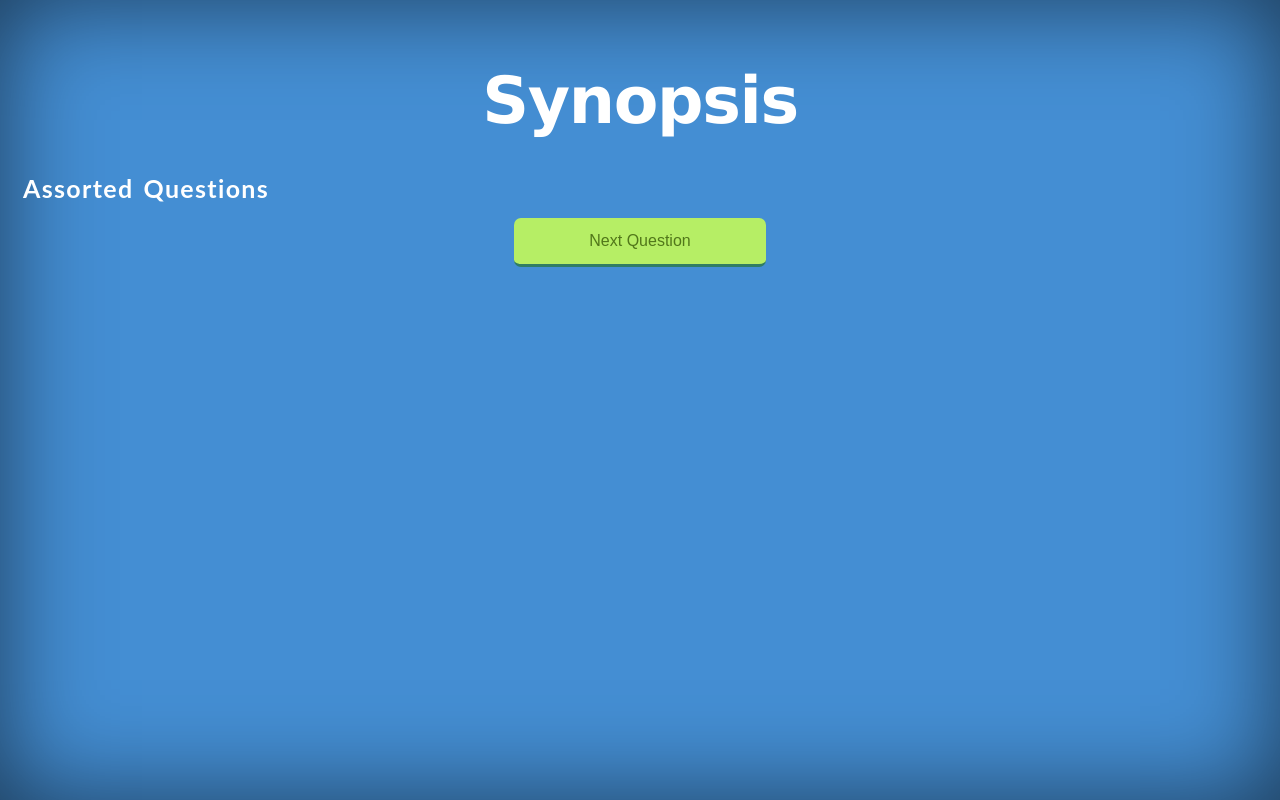
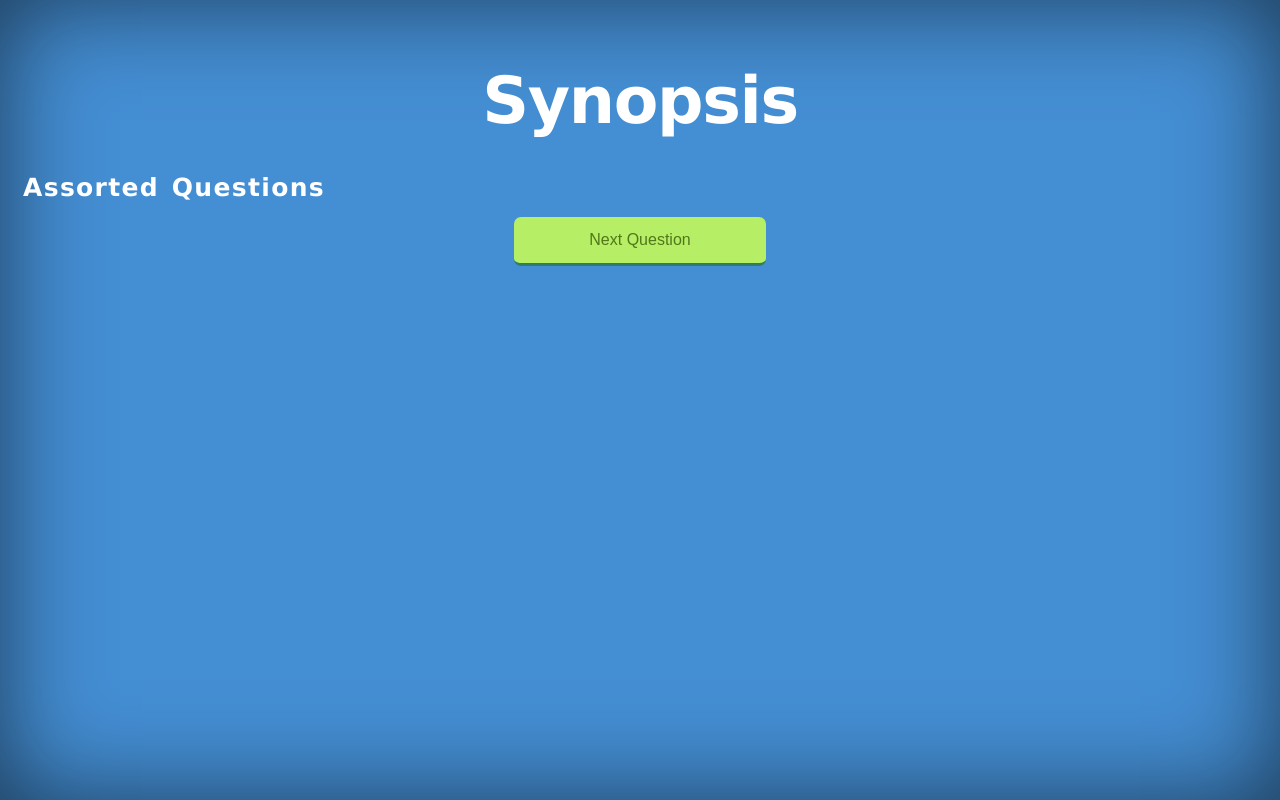
Before and after one commit to Rimax-Consulting/gatol-html-cs169-fa15, a plain HTML site: page game.html in a window 1280 px wide. Both pictures are taken after a click on the button "Start". Drawn offline with Linux system fonts and the light colour scheme; no server answers.

Commit message:
Minor UI fixes

```diff
--- a/css/style.css
+++ b/css/style.css
@@ -544,6 +544,7 @@ button:active {
 }
 
 .centerText, .qSetText {
+    font-family: verdana, arial, sans-serif;
     font-weight: bold;
     color: white;
     letter-spacing: 1pt;
--- a/js/gameScreens.js
+++ b/js/gameScreens.js
@@ -126,6 +126,8 @@ var Screens = (function() {
 		// $(".btnSynopsis").show();
 		// $(".btnHowTo").show();
 		// $(".centerBtns .btnQuitGame").show();
+
+		$("head title").text("Game-A-Thon of Learning - " + currentGame.getTitle());
 
 		$(".screenTitle").text(currentGame.getTitle()); //name of game template.
 		$(".centerText").removeClass("centerBtns");
@@ -406,7 +408,7 @@ var Screens = (function() {
 				new Question("Bird goes:", "tweet", ["meow", "woof", "squeak", "moo", "croak", "toot"]),
 				new Question("Which of these is not a color?", "cheese stick", ["red", "orange", "yellow", "green", "blue", "purple"])];
 			currentGame = new Game(-1, questionList, "Assorted Questions", 3);
-			$("head title").text("Game-A-Thon of Learning - " + currentGame.getTitle());
+
 			setMainTitleScreen();
 		};
 
```
